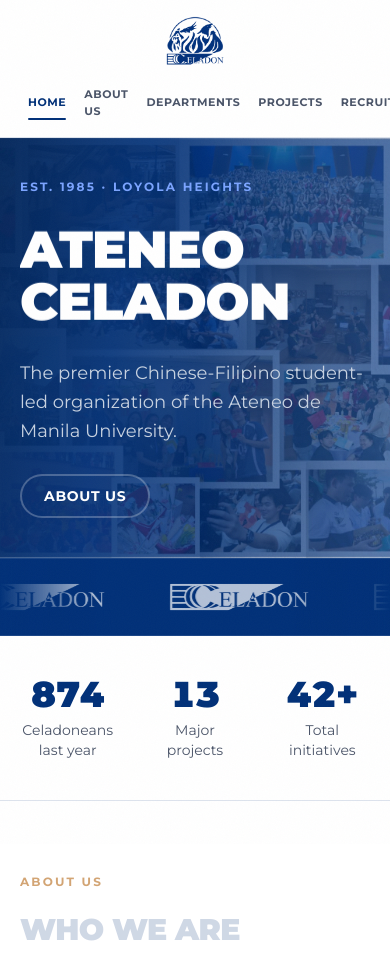
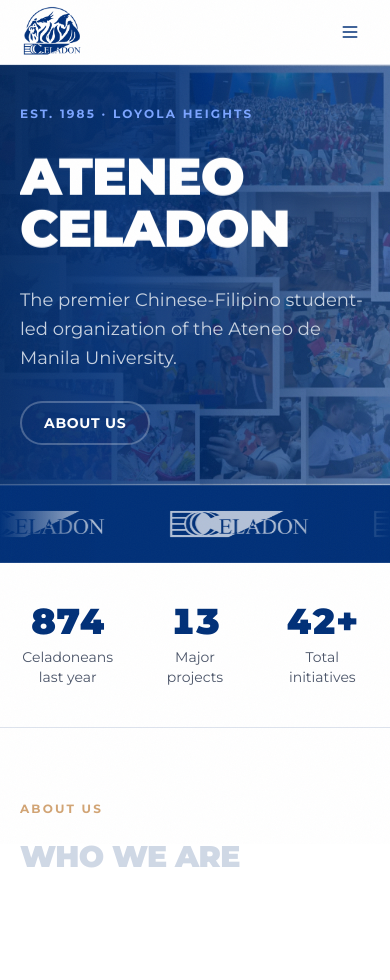
Before and after one commit to Koala3353/celadon-website, a Next.js app: page / in a window 390 px wide. Shown: the top 980 px of the page. Built offline with nearby package versions, Linux system fonts and the light colour scheme.

Commit message:
Add a hamburger drawer menu for mobile nav
Below sm the header used to cram all five links into a tiny second
row. Swap that for a hamburger button that opens a slide-out panel
with full-size tap targets; sm and up keep the existing inline nav.

```diff
--- a/src/components/site-header.tsx
+++ b/src/components/site-header.tsx
@@ -1,5 +1,7 @@
 "use client";
 
+import { useEffect, useState } from "react";
+import { createPortal } from "react-dom";
 import Image from "next/image";
 import Link from "next/link";
 import { usePathname } from "next/navigation";
@@ -17,15 +19,14 @@
 
 export function SiteHeader() {
   const pathname = usePathname() ?? "/";
+  const [menuOpen, setMenuOpen] = useState(false);
 
   return (
     <header
       className="sticky top-0 border-b border-border bg-white/85 backdrop-blur-md"
       style={{ zIndex: "var(--z-nav)" }}
     >
-      {/* Four uppercase labels plus the mark do not fit on one line at
-          375px, so the header stacks into two rows below sm. */}
-      <Container className="flex flex-col items-center gap-1 py-2.5 sm:h-[4.5rem] sm:flex-row sm:justify-between sm:gap-4 sm:py-0">
+      <Container className="flex h-16 items-center justify-between sm:h-[4.5rem]">
         <Link
           href="/"
           aria-label="Ateneo Celadon — home"
@@ -42,41 +43,152 @@
           <span className="sr-only">Ateneo Celadon</span>
         </Link>
 
-        <nav
-          aria-label="Main"
-          className="flex w-full items-center justify-between gap-0.5 sm:w-auto sm:justify-end sm:gap-1"
+        <nav aria-label="Main" className="hidden items-center gap-1 sm:flex">
+          {NAV.map((item) => (
+            <NavLink key={item.href} item={item} pathname={pathname} />
+          ))}
+        </nav>
+
+        <button
+          type="button"
+          onClick={() => setMenuOpen(true)}
+          aria-label="Open menu"
+          aria-haspopup="dialog"
+          aria-expanded={menuOpen}
+          className="pressable flex h-10 w-10 items-center justify-center rounded-full text-navy transition-colors hover:bg-navy-tint focus-visible:outline-2 focus-visible:outline-offset-2 focus-visible:outline-navy sm:hidden"
         >
-          {NAV.map((item) => {
-            // Nested routes (/recruitment/roles/rose-sale-log) should still
-            // light up their top-level entry.
-            const active =
-              pathname === item.href || pathname.startsWith(`${item.href}/`);
+          <svg
+            viewBox="0 0 24 24"
+            fill="none"
+            stroke="currentColor"
+            strokeWidth="2"
+            strokeLinecap="round"
+            className="h-5 w-5"
+            aria-hidden
+          >
+            <path d="M4 6h16M4 12h16M4 18h16" />
+          </svg>
+        </button>
+      </Container>
+
+      {menuOpen && <MobileMenu pathname={pathname} onClose={() => setMenuOpen(false)} />}
+    </header>
+  );
+}
+
+function NavLink({
+  item,
+  pathname,
+  onClick,
+  variant = "pill",
+}: {
+  item: { href: string; label: string };
+  pathname: string;
+  onClick?: () => void;
+  variant?: "pill" | "block";
+}) {
+  // Nested routes (/recruitment/roles/rose-sale-log) should still light up
+  // their top-level entry.
+  const active = pathname === item.href || pathname.startsWith(`${item.href}/`);
 
   return (
     <Link
-                key={item.href}
       href={item.href}
+      onClick={onClick}
       aria-current={active ? "page" : undefined}
       className={cn(
-                  "relative rounded-full px-2 py-2 text-[0.6875rem] font-bold uppercase tracking-wider transition-colors sm:px-4 sm:text-sm",
+        "relative font-bold uppercase tracking-wider transition-colors",
         "focus-visible:outline-2 focus-visible:outline-offset-2 focus-visible:outline-navy",
-                  active
-                    ? "text-navy"
-                    : "text-muted-foreground hover:text-navy"
+        variant === "pill" &&
+          cn(
+            "rounded-full px-4 py-2 text-sm",
+            active ? "text-navy" : "text-muted-foreground hover:text-navy"
+          ),
+        variant === "block" &&
+          cn(
+            "rounded-2xl px-4 py-3 text-base",
+            active ? "bg-navy-tint text-navy" : "text-muted-foreground hover:bg-navy-tint hover:text-navy"
+          )
       )}
     >
       {item.label}
-                {active && (
+      {variant === "pill" && active && (
         <span
           aria-hidden
-                    className="absolute inset-x-2 -bottom-px h-0.5 rounded-full bg-navy sm:inset-x-4"
+          className="absolute inset-x-4 -bottom-px h-0.5 rounded-full bg-navy"
         />
       )}
     </Link>
   );
-          })}
+}
+
+function MobileMenu({ pathname, onClose }: { pathname: string; onClose: () => void }) {
+  useEffect(() => {
+    const onKeyDown = (e: KeyboardEvent) => {
+      if (e.key === "Escape") onClose();
+    };
+    document.addEventListener("keydown", onKeyDown);
+
+    const previousOverflow = document.body.style.overflow;
+    document.body.style.overflow = "hidden";
+
+    return () => {
+      document.removeEventListener("keydown", onKeyDown);
+      document.body.style.overflow = previousOverflow;
+    };
+  }, [onClose]);
+
+  return createPortal(
+    <div
+      role="dialog"
+      aria-modal="true"
+      aria-label="Main menu"
+      className="fixed inset-0 sm:hidden"
+      style={{ zIndex: "var(--z-overlay)" }}
+    >
+      {/* Darkened backdrop over the rest of the page. */}
+      <div
+        aria-hidden
+        onClick={onClose}
+        className="absolute inset-0 bg-ink/80 backdrop-blur-sm"
+      />
+
+      <div className="absolute inset-y-0 right-0 flex w-full max-w-xs flex-col bg-white p-6 shadow-[var(--shadow-lg)]">
+        <div className="flex items-center justify-between">
+          <span className="eyebrow text-accent-ink">Menu</span>
+          <button
+            type="button"
+            onClick={onClose}
+            aria-label="Close menu"
+            className="pressable flex h-10 w-10 items-center justify-center rounded-full text-navy transition-colors hover:bg-navy-tint focus-visible:outline-2 focus-visible:outline-offset-2 focus-visible:outline-navy"
+          >
+            <svg
+              viewBox="0 0 24 24"
+              fill="none"
+              stroke="currentColor"
+              strokeWidth="2"
+              strokeLinecap="round"
+              className="h-5 w-5"
+              aria-hidden
+            >
+              <path d="M18 6 6 18M6 6l12 12" />
+            </svg>
+          </button>
+        </div>
+
+        <nav aria-label="Main" className="mt-8 flex flex-col gap-1">
+          {NAV.map((item) => (
+            <NavLink
+              key={item.href}
+              item={item}
+              pathname={pathname}
+              onClick={onClose}
+              variant="block"
+            />
+          ))}
         </nav>
-      </Container>
-    </header>
+      </div>
+    </div>,
+    document.body
   );
 }
```
Lines whose indentation alone changed are shown as unchanged.
